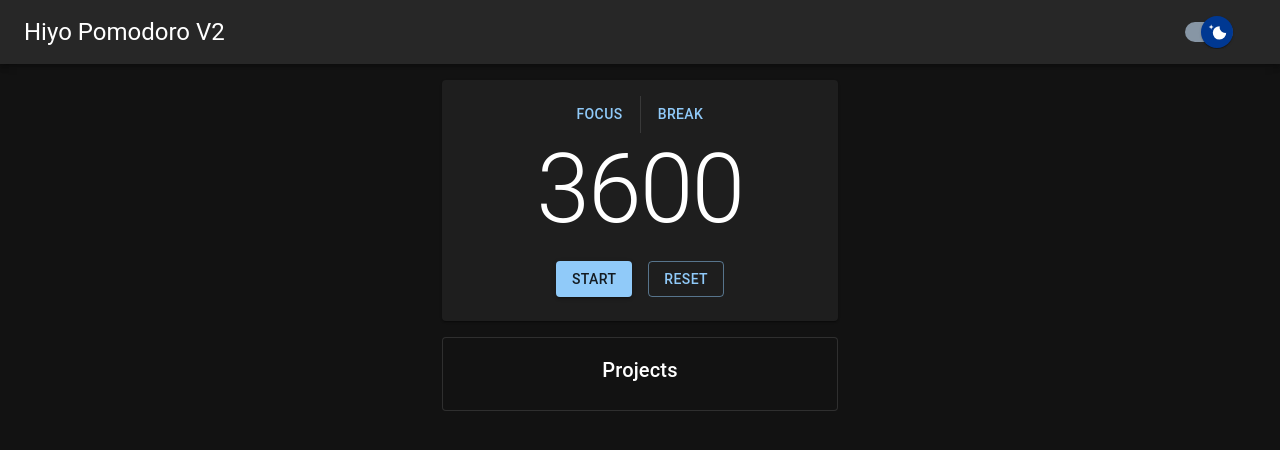
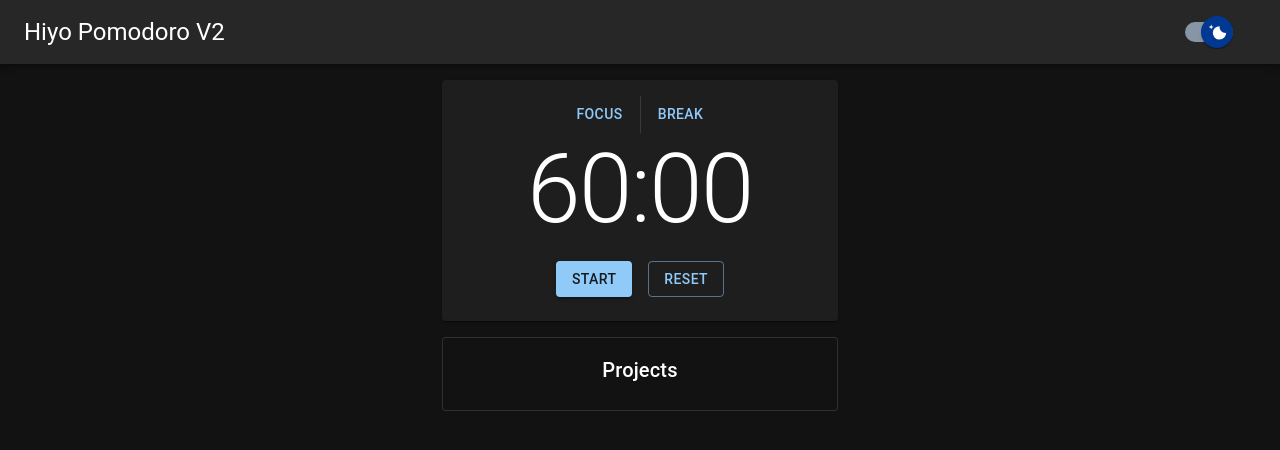
Before and after one commit to hiyodev/pomodoro-v2-app, a React (Vite) app: page / in a window 1280 px wide. Shown: the top 450 px of the page. Built offline with nearby package versions, Linux system fonts and the light colour scheme.

Commit message:
Updated Timer Format

```diff
--- a/src/components/Cards/TimerCard.tsx
+++ b/src/components/Cards/TimerCard.tsx
@@ -9,6 +9,7 @@ import {
   Typography,
 } from "@mui/material";
 import { ProjectList } from "../Projects/ProjectList";
+import { secondsIntoTimer } from "../../utils/utils";
 
 /*
 Store Project List and Task List in Redux
@@ -60,7 +61,9 @@ export function TimerCard() {
             <Button>Focus</Button>
             <Button>Break</Button>
           </Stack>
-          <Typography variant="h1">{timerDuration}</Typography>
+          <Typography variant="h1">
+            {secondsIntoTimer(timerDuration)}
+          </Typography>
           <Stack direction="row" spacing={2} mt={2}>
             <Button variant="contained" onClick={onTimerStateChange}>
               {timerStarted ? "Pause" : "Start"}
--- /dev/null
+++ b/src/utils/utils.ts
@@ -0,0 +1,6 @@
+export const secondsIntoTimer = (totalSeconds: number): string => {
+  const minutes = Math.floor(totalSeconds / 60);
+  const seconds = totalSeconds % 60;
+
+  return `${("0" + minutes).slice(-2)}:${("0" + seconds).slice(-2)}`;
+};
```
